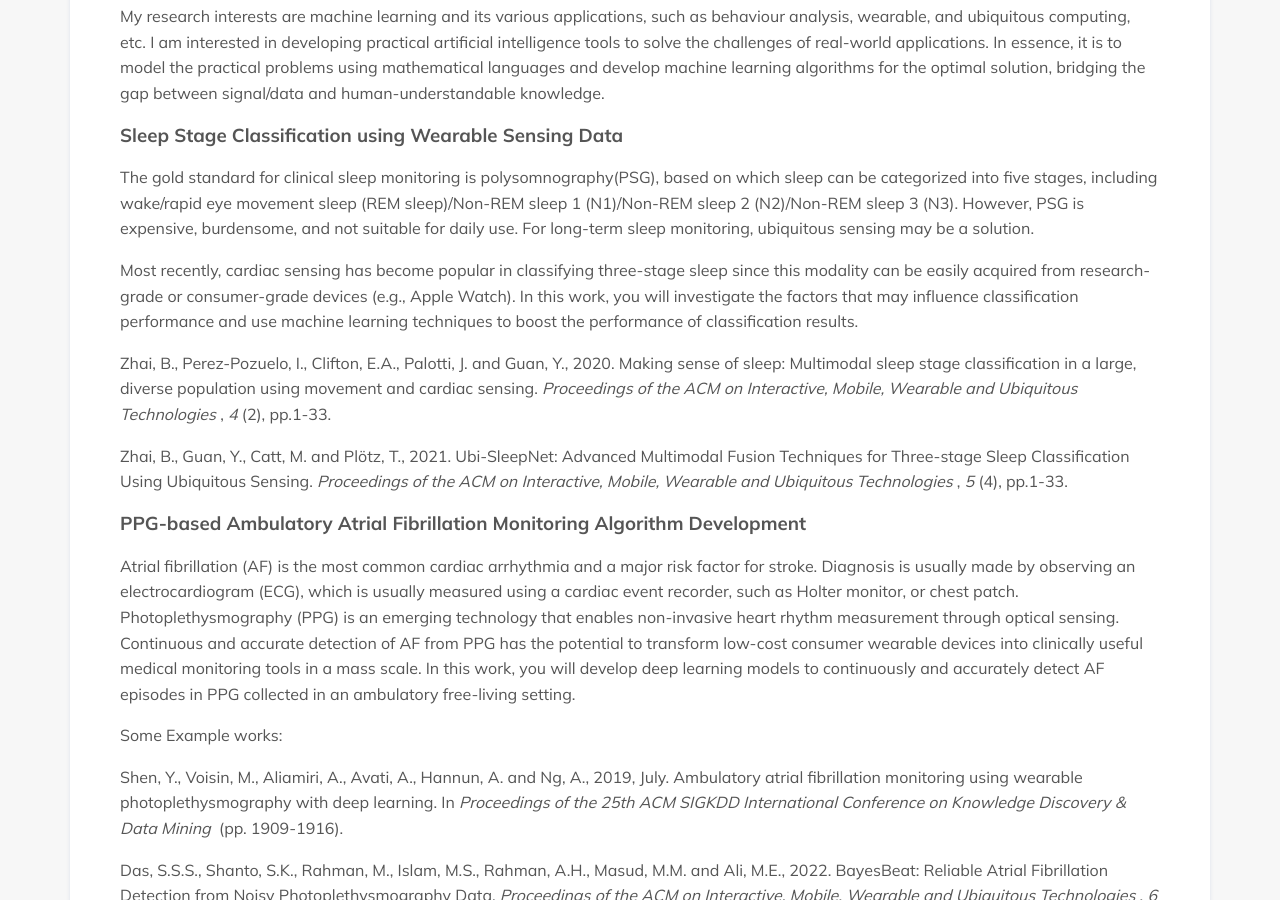
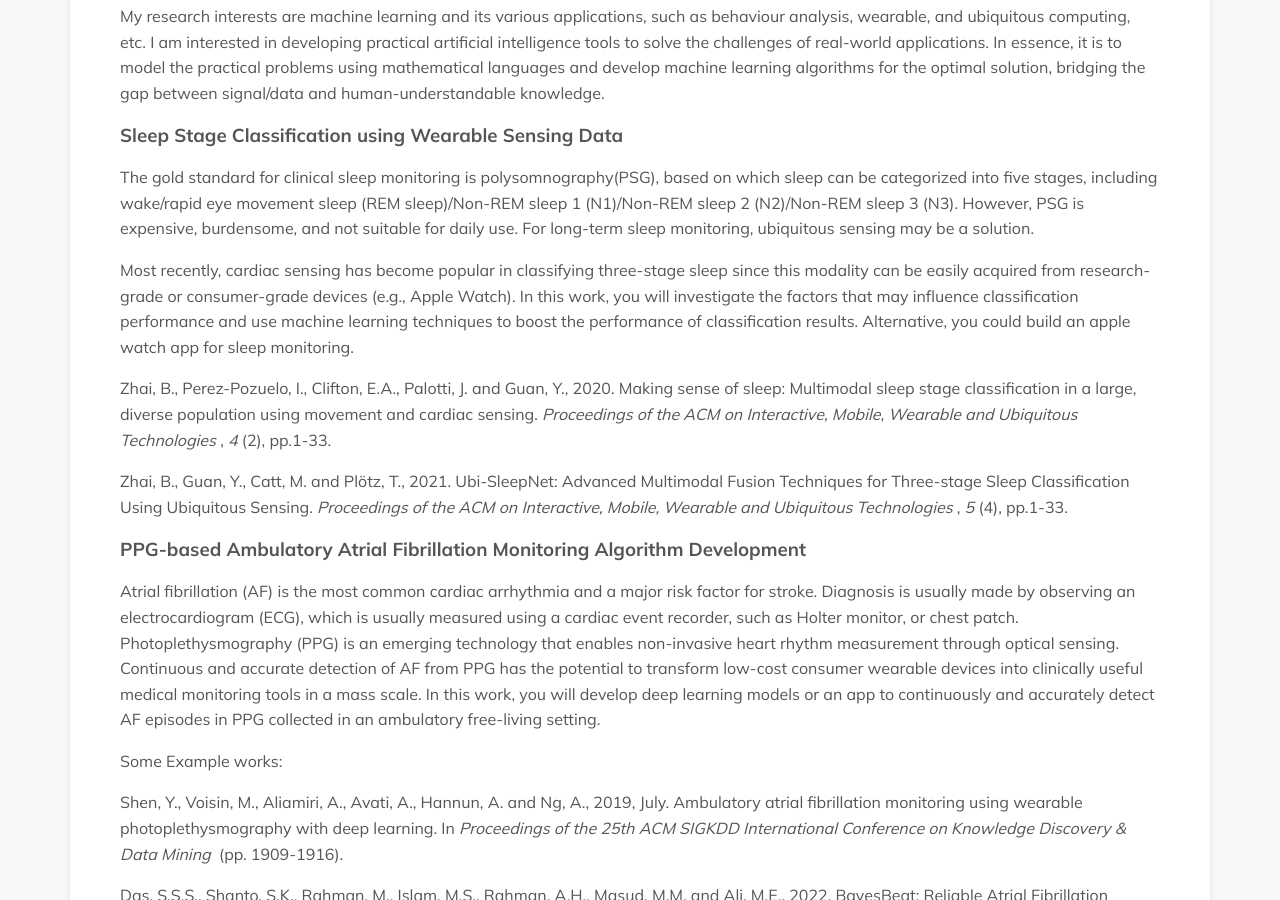
Before and after one commit to NorSC/supervisor-search, a Jekyll site: the page built from _supervisors/bing-zhai-1.md, in a window 1280 px wide and 900 px high, scrolled down 419 px. Built offline with Jekyll 4.4.1, drawn with Linux system fonts in a browser that asks for light colours; a script that is not in the unit is left out.

Commit message:
Update Supervisors “bing-zhai-1”

```diff
--- a/_supervisors/bing-zhai-1.md
+++ b/_supervisors/bing-zhai-1.md
@@ -32,15 +32,13 @@ additional_details: >-
   My research interests are machine learning and its various applications, such as behaviour analysis, wearable, and ubiquitous computing, etc. I am interested in developing practical artificial intelligence tools to solve the challenges of real-world applications. In essence, it is to model the practical problems using mathematical languages and develop machine learning algorithms for the optimal solution, bridging the gap between signal/data and human-understandable knowledge.
 
 
-
-
   ### **Sleep Stage Classification using Wearable Sensing Data**
 
 
   The gold standard for clinical sleep monitoring is polysomnography(PSG), based on which sleep can be categorized into five stages, including wake/rapid eye movement sleep (REM sleep)/Non-REM sleep 1 (N1)/Non-REM sleep 2 (N2)/Non-REM sleep 3 (N3). However, PSG is expensive, burdensome, and not suitable for daily use. For long-term sleep monitoring, ubiquitous sensing may be a solution.
 
 
-  Most recently, cardiac sensing has become popular in classifying three-stage sleep since this modality can be easily acquired from research-grade or consumer-grade devices (e.g., Apple Watch). In this work, you will investigate the factors that may influence classification performance and use machine learning techniques to boost the performance of classification results.
+  Most recently, cardiac sensing has become popular in classifying three-stage sleep since this modality can be easily acquired from research-grade or consumer-grade devices (e.g., Apple Watch). In this work, you will investigate the factors that may influence classification performance and use machine learning techniques to boost the performance of classification results. Alternative, you could build an apple watch app for sleep monitoring.
 
 
   Zhai, B., Perez-Pozuelo, I., Clifton, E.A., Palotti, J. and Guan, Y., 2020. Making sense of sleep: Multimodal sleep stage classification in a large, diverse population using movement and cardiac sensing. *Proceedings of the ACM on Interactive, Mobile, Wearable and Ubiquitous Technologies* , *4* (2), pp.1-33.
@@ -52,7 +50,7 @@ additional_details: >-
   ### **PPG-based Ambulatory Atrial Fibrillation Monitoring Algorithm Development**
 
 
-  Atrial fibrillation (AF) is the most common cardiac arrhythmia and a major risk factor for stroke. Diagnosis is usually made by observing an electrocardiogram (ECG), which is usually measured using a cardiac event recorder, such as Holter monitor, or chest patch. Photoplethysmography (PPG) is an emerging technology that enables non-invasive heart rhythm measurement through optical sensing. Continuous and accurate detection of AF from PPG has the potential to transform low-cost consumer wearable devices into clinically useful medical monitoring tools in a mass scale. In this work, you will develop deep learning models to continuously and accurately detect AF episodes in PPG collected in an ambulatory free-living setting.
+  Atrial fibrillation (AF) is the most common cardiac arrhythmia and a major risk factor for stroke. Diagnosis is usually made by observing an electrocardiogram (ECG), which is usually measured using a cardiac event recorder, such as Holter monitor, or chest patch. Photoplethysmography (PPG) is an emerging technology that enables non-invasive heart rhythm measurement through optical sensing. Continuous and accurate detection of AF from PPG has the potential to transform low-cost consumer wearable devices into clinically useful medical monitoring tools in a mass scale. In this work, you will develop deep learning models or an app to continuously and accurately detect AF episodes in PPG collected in an ambulatory free-living setting.
 
 
   Some Example works:
```
